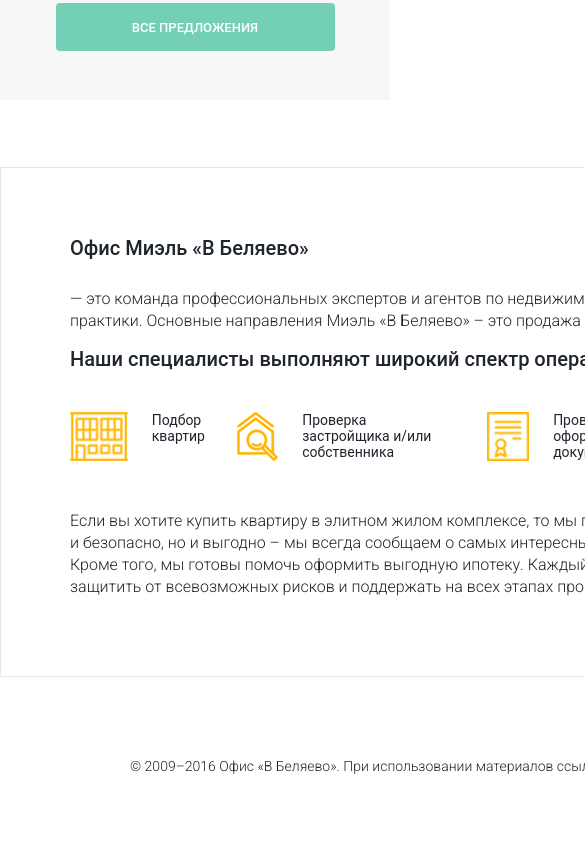
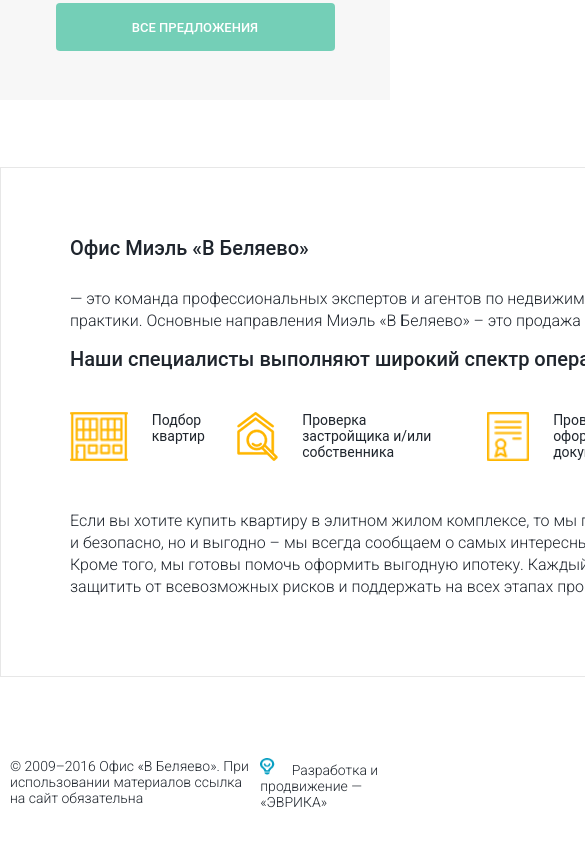
Before and after one commit to Stadionova/evrika-site, a website built with webpack: page index.html in a window 390 px wide. Shown: the part 4523-5370 px from the top of the page, 585 px wide, since content can reach past the window. Built offline with nearby package versions, Linux system fonts and the light colour scheme; files whose address does not match are found by name.

Commit message:
adaptive footer

```diff
--- a/src/styles.less
+++ b/src/styles.less
@@ -1075,13 +1075,15 @@
         }
     }
     .footer__production {
-        width: 1440px;
+        width: 100%;
         background-color: #ffffff;
         margin: 0 auto;
         margin-top: 81px;
         margin-bottom: 87px;
         .footer__production-inside {
-            margin-left: 130px;
+            // margin-left: 130px;
+            width: 1180px;
+            margin: 0 auto;
             display: flex;
             .footer__year {
                 width: 613px;
@@ -1089,7 +1091,7 @@
                 font-family: Roboto, light;
                 font-size: 14px;
                 font-weight: 300;
-                margin-right: 270px;
+                // margin-right: 270px;
                 span {
                     margin: 0;
                 }
@@ -1100,6 +1102,8 @@
                 font-family: Roboto, light;
                 font-size: 14px;
                 font-weight: 300;
+                margin-right: 0;
+                margin-left: auto;
                 img {
                     width: 15px;
                     height: 17px;
@@ -1107,5 +1111,11 @@
                 }
             }
         }
+        @media (max-width: 1180px){
+            .footer__production-inside {
+                width: 100%;
+                padding: 0 10px;
+            }
+        }
     }
 }
```
